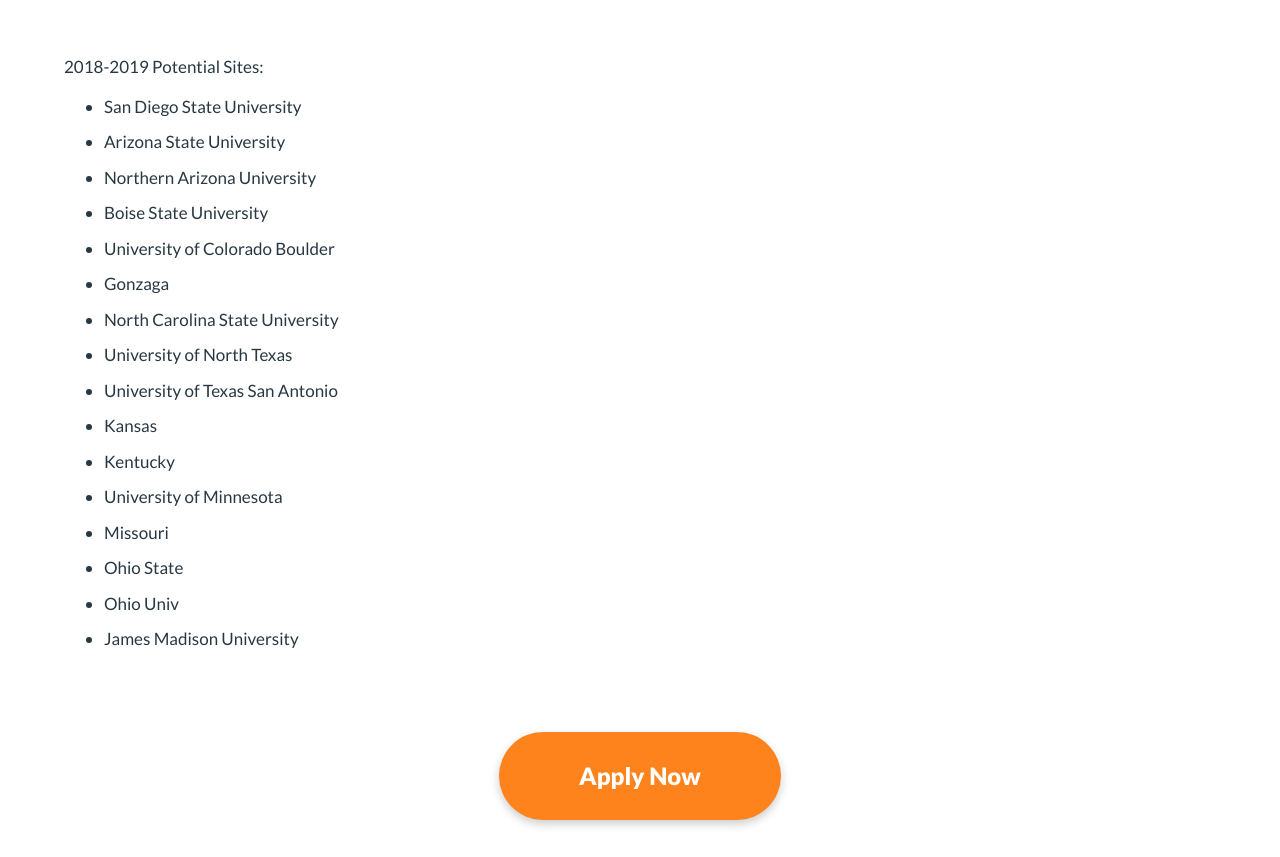
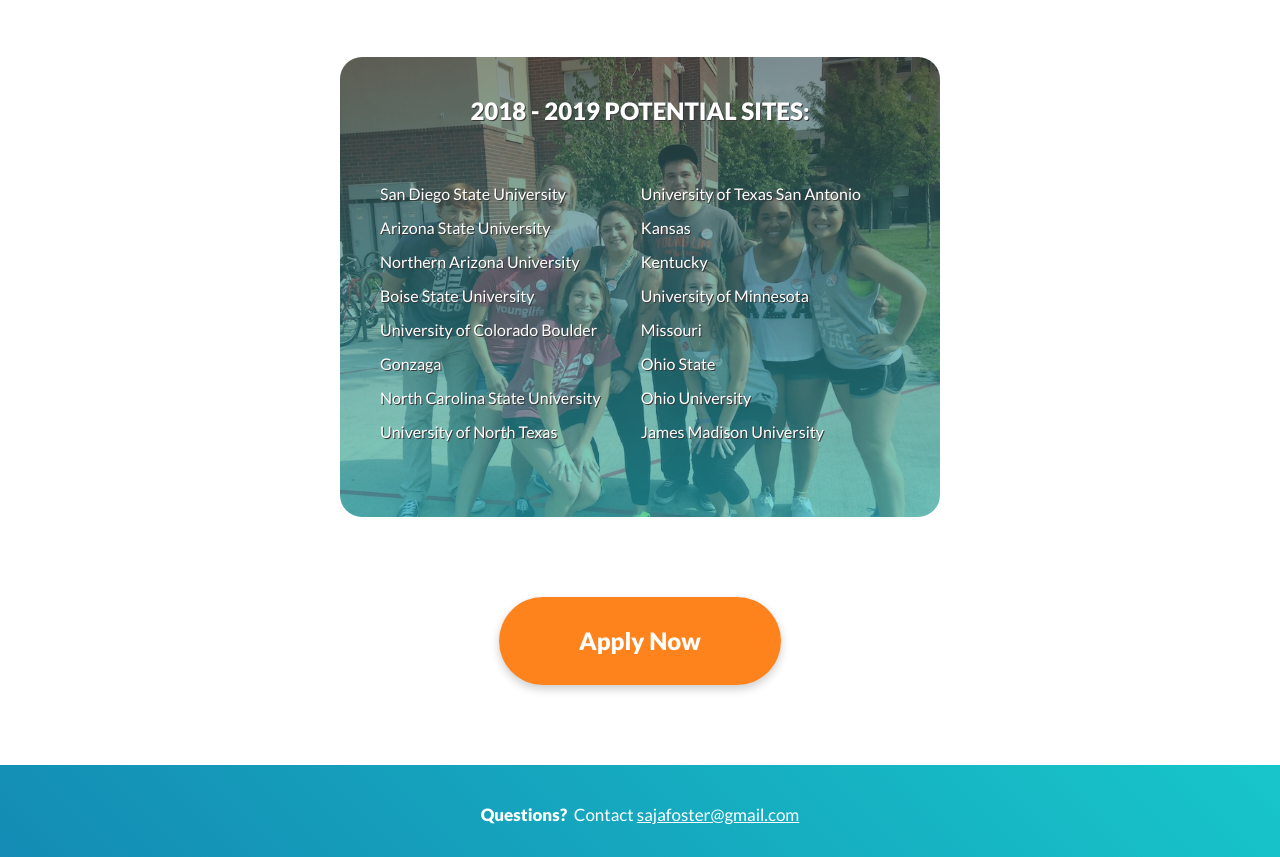
Before and after one commit to markadamfoster/ylc-intern-landing-page, a plain HTML site: page index.html in a window 1280 px wide. Shown: the part 1804-2661 px from the top of the page. Drawn offline with nearby package versions, Linux system fonts and the light colour scheme.

Commit message:
update sites photo section

```diff
--- a/css/styles.css
+++ b/css/styles.css
@@ -173,6 +173,39 @@ section.columns {
   width: 40%;
 }
 
+.sites {
+  width: 600px;
+  height: 460px;
+  background-image: linear-gradient(
+      rgba(54, 69, 70, 0.6),
+      rgba(35, 191, 205, 0.6)
+    ),
+    url('/img/young-life-college-movein.jpg');
+  background-size: cover;
+  margin: 0 auto;
+  color: white;
+  text-shadow: 1px 1px #393939;
+  border-radius: 22px;
+}
+
+.sites-title {
+  text-align: center;
+  padding: 40px 0 40px;
+  text-transform: uppercase;
+  font-weight: 700;
+  font-size: 24px;
+}
+
+.sites-lists {
+  display: flex;
+  align-items: center;
+}
+
+.sites-lists ul li {
+  list-style-type: none;
+  font-size: 16px;
+}
+
 @media (max-width: 800px) {
   section.columns {
     flex-direction: column;
--- a/index.html
+++ b/index.html
@@ -108,7 +108,8 @@
 
   <section>
     <div class="sites">
-      <div>2018-2019 Potential Sites:</div>
+      <div class="sites-title">2018 - 2019 Potential Sites:</div>
+      <div class="sites-lists">
         <ul>
           <li>San Diego State University</li>
           <li>Arizona State University</li>
@@ -118,21 +119,24 @@
           <li>Gonzaga</li>
           <li>North Carolina State University</li>
           <li>University of North Texas</li>
+        </ul>
+        <ul>
           <li>University of Texas San Antonio</li>
           <li>Kansas</li>
           <li>Kentucky</li>
           <li>University of Minnesota</li>
           <li>Missouri</li>
           <li>Ohio State</li>
-        <li>Ohio Univ</li>
+          <li>Ohio University</li>
           <li>James Madison University</li>
         </ul>
+      </div>
     </div>
   </section>
 
   <section class="white-bg">
     <div class="apply-button-wrapper">
-      <a href="#">
+      <a href="https://docs.google.com/forms/d/e/1FAIpQLScOKV34oaGmiMHjO7M6Lp5Dad2XzsfLi-zRVwS02cyeqZMJXA/viewform?usp=sf_link">
         <div class="apply-button wow animated bounceIn">Apply Now</div>
       </a>
     </div>
```
Lines whose indentation alone changed are shown as unchanged.
